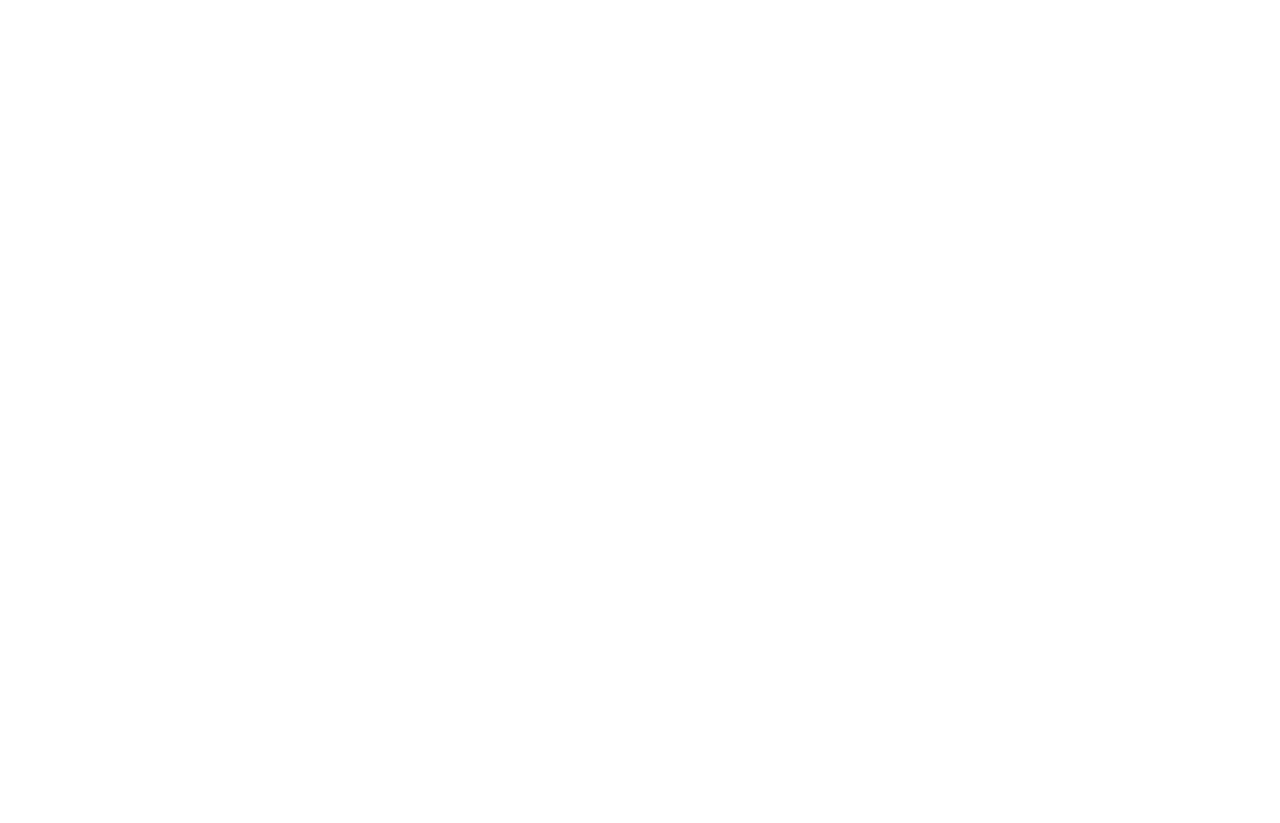
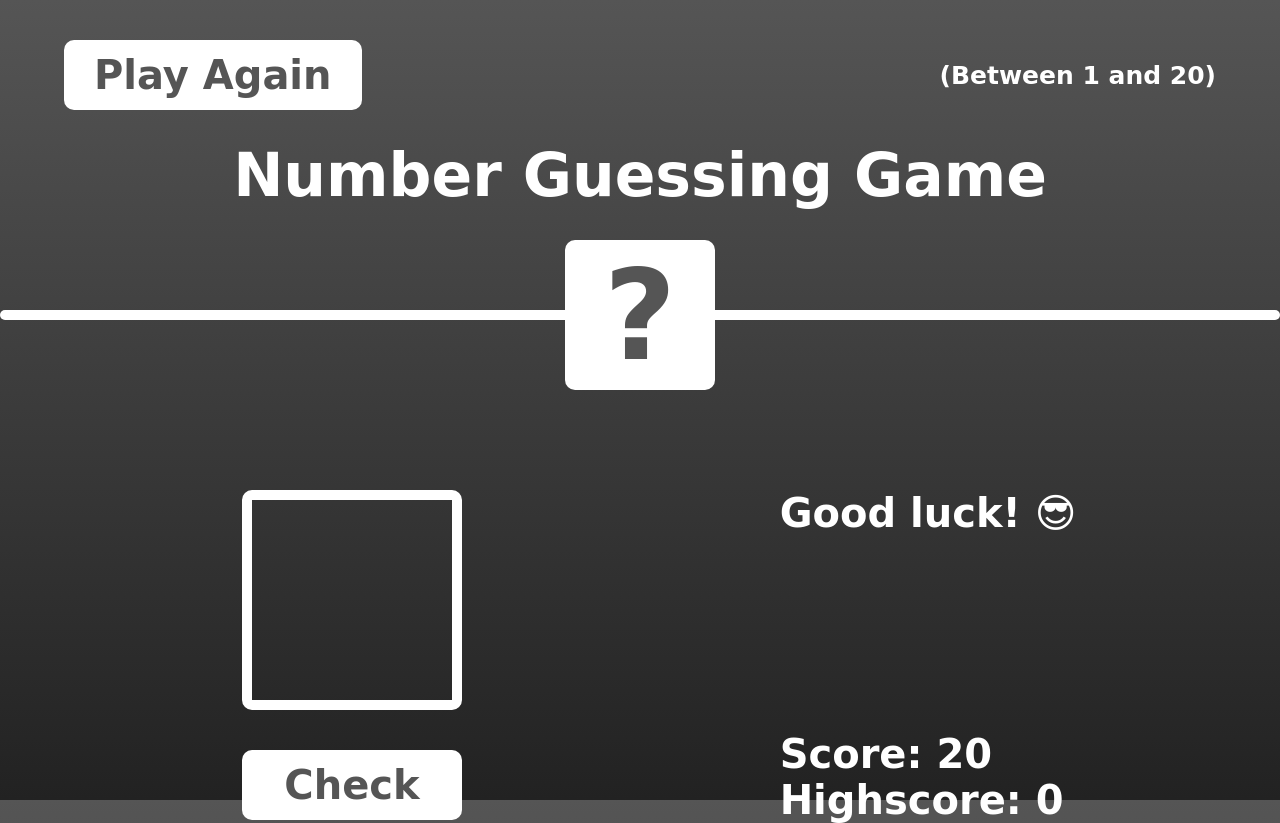
Before and after one commit to jgialis/simple-games, a plain HTML site: page index.html in a window 1280 px wide. Before the commit the page ends 800 px from the top, so only its background shows below. Drawn offline with Linux system fonts and the light colour scheme; a web font is replaced by a local one.

Commit message:
Finished UI design. Just need to implement JS.

```diff
--- a/index.html
+++ b/index.html
@@ -4,8 +4,37 @@
     <meta charset="UTF-8" />
     <meta name="viewport" content="width=device-width, initial-scale=1.0" />
     <meta http-equiv="X-UA-Compatible" content="ie=edge" />
+    <link rel="preconnect" href="https://fonts.googleapis.com" />
+    <link rel="preconnect" href="https://fonts.gstatic.com" crossorigin />
+    <link
+      href="https://fonts.googleapis.com/css2?family=Turret+Road:wght@400;500;700;800&display=swap"
+      rel="stylesheet"
+    />
     <link rel="stylesheet" href="style.css" />
     <title>Guess My Number!</title>
   </head>
-  <body></body>
+  <body>
+    <div class="game-container">
+      <div class="top-toolbar">
+        <button class="btn">Play Again</button>
+        <p class="limit">(Between 1 and 20)</p>
+      </div>
+      <h1 class="game-title">Number Guessing Game</h1>
+      <div class="title-logo">
+        <div class="logo-box">?</div>
+        <div class="line"></div>
+      </div>
+      <div class="game-content">
+        <form class="guess-box">
+          <input class="input-guess" type="text" />
+          <button class="btn">Check</button>
+        </form>
+        <div class="game-text">
+          <p class="p-gl-message margin-bottom">Good luck! 😎</p>
+          <p class="score">Score: 20</p>
+          <p class="highscore">Highscore: 0</p>
+        </div>
+      </div>
+    </div>
+  </body>
 </html>
--- a/style.css
+++ b/style.css
@@ -1,7 +1,122 @@
-@import url('https://fonts.googleapis.com/css?family=Press+Start+2P&display=swap');
-
+/*********************/
+/* GENERAL CSS RULES */
+/*********************/
+html {
+  font-size: 10px;
+}
 * {
   margin: 0;
   padding: 0;
   box-sizing: inherit;
+  font-family: 'Turret Road', cursive;
+  color: #fff;
+  border-radius: 1rem;
 }
+body {
+  height: 100vh;
+  width: 100vw;
+  background: linear-gradient(#555, #222);
+  position: relative;
+}
+*:focus {
+  outline: none;
+  box-shadow: 0 0 1rem #fff;
+}
+.game-container {
+  width: 90vw;
+  height: 90vh;
+  position: absolute;
+  left: 50%;
+  bottom: 50%;
+  transform: translate(-50%, 50%);
+  padding: 2rem 2rem;
+}
+.btn {
+  background-color: #fff;
+  border: none;
+  color: #555;
+  font-size: 4rem;
+  padding: 1.2rem 3rem;
+  cursor: pointer;
+  font-weight: 800;
+}
+.btn:hover,
+.btn:active {
+  box-shadow: 0 0 1rem #fff;
+}
+.again-btn:active {
+  background-color: rgba(255, 255, 255, 0.781);
+}
+.game-title {
+  font-size: 6rem;
+  text-align: center;
+  margin-bottom: 3rem;
+  font-weight: 800;
+}
+.limit {
+  font-size: 2.5rem;
+  font-weight: 800;
+}
+.top-toolbar {
+  display: flex;
+  justify-content: space-between;
+  align-items: center;
+  margin-bottom: 3rem;
+}
+.logo-box {
+  width: 15rem;
+  height: 15rem;
+  background-color: #fff;
+  color: #555;
+  font-size: 12.5rem;
+  display: flex;
+  justify-content: center;
+  align-items: center;
+  font-weight: 800;
+}
+
+.line {
+  width: 100vw;
+  height: 1rem;
+  background-color: #fff;
+  position: absolute;
+  bottom: 50%;
+  transform: translate(0, 50%);
+  z-index: -1;
+}
+.title-logo {
+  align-items: center;
+  display: flex;
+  flex-direction: column;
+  position: relative;
+}
+
+.input-guess {
+  background-color: rgba(0, 0, 0, 0);
+  font-size: 15rem;
+  width: 20rem;
+  height: 20rem;
+  text-align: center;
+  border: 1rem solid #fff;
+}
+
+.guess-box {
+  display: flex;
+  flex-direction: column;
+  gap: 4rem;
+}
+.game-content {
+  margin-top: 10rem;
+  display: grid;
+  grid-template-columns: repeat(2, 1fr);
+  justify-items: center;
+}
+
+.game-text {
+  font-size: 4rem;
+  font-weight: 800;
+}
+
+.margin-bottom {
+  margin-bottom: 19.5rem;
+}
```
